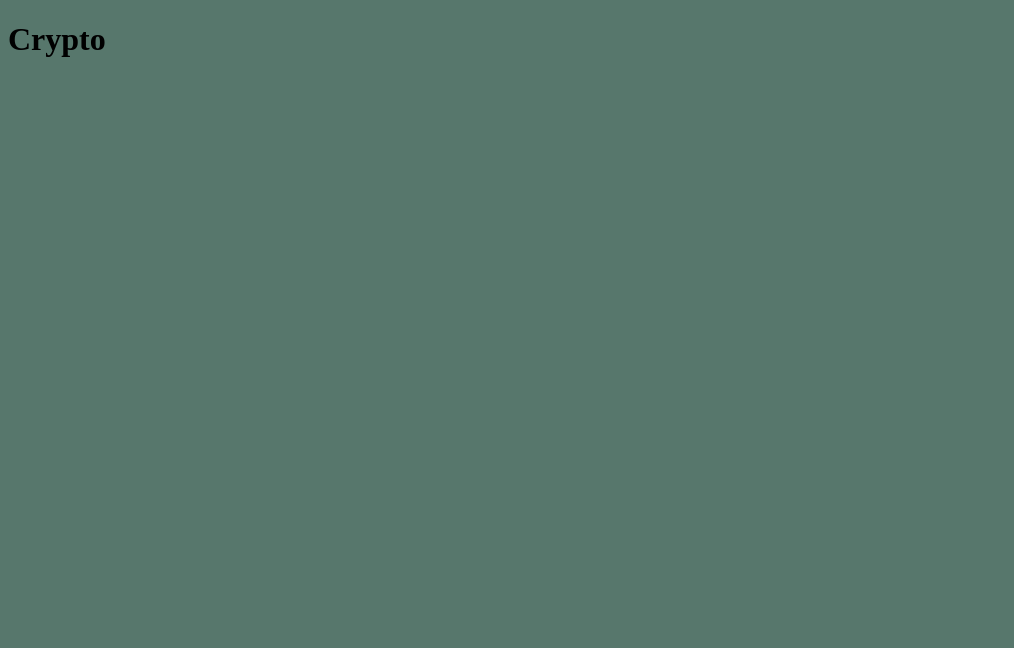
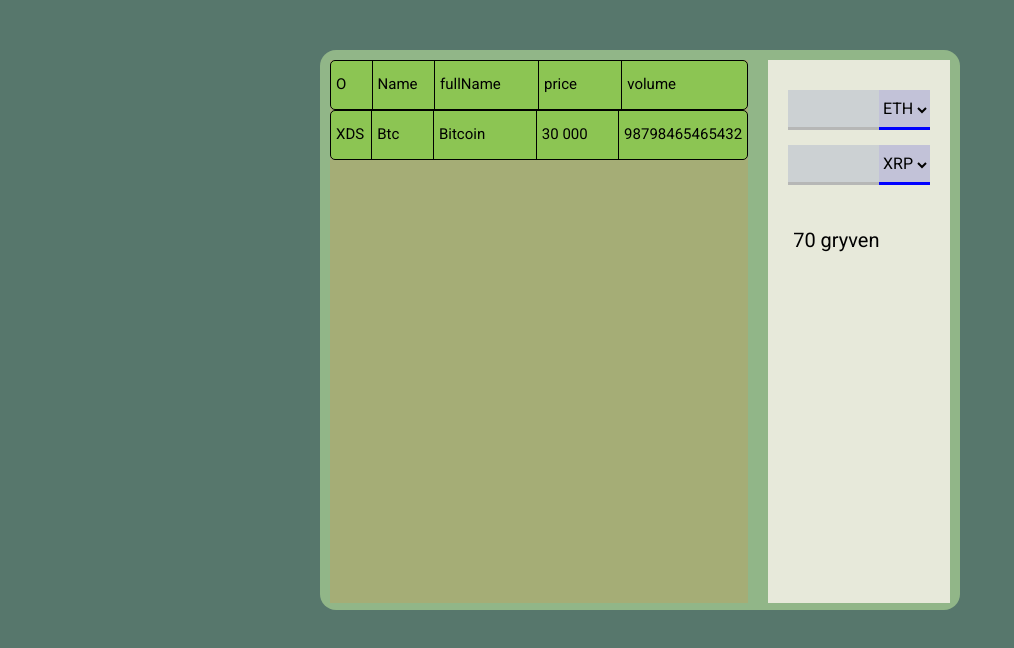
Before and after one commit to Andrey180293/CryptoExchange, a website built with webpack: page src/index.html in a window 1280 px wide. Shown: the whole page, without its empty margins (0-1014 px from the left). Built offline with nearby package versions, Linux system fonts and the light colour scheme; a web font is replaced by a local one.

Commit message:
finish css-layout

```diff
--- a/src/index.html
+++ b/src/index.html
@@ -7,7 +7,53 @@
     <title>Document</title>
 </head>
 <body>
-    <h1>Crypto</h1>
+     <div id="app" class="wrapper">
+         <div class="crypto">
+             <div class="crypto_table">
+                 <div class="crypto_table-component header">
+                     <div class="cell icon">O</div>
+                     <div class="cell name">Name</div>
+                     <div class="cell fullName">fullName</div>
+                     <div class="cell price">price</div>
+                     <div class="cell volume">volume</div>
+                 </div>
+
+                 <div class="crypto_table-component">
+
+                    <div class="cell icon">XDS</div>
+                    <div class="cell name">Btc</div>
+                    <div class="cell fullName">Bitcoin</div>
+                    <div class="cell price">30 000</div>
+                    <div class="cell volume">98798465465432</div>
+
+                 </div>
+             </div>
+
+
+             <div class="crypto_toolbar">
+                <div class="box">
+                    <div class="input" spellcheck="false" contenteditable></div>
+                    <select class="select">
+                        <option value="value1">BTC</option>
+                        <option value="value2" selected>ETH</option>
+                        <option value="value3">XRP</option>
+                    </select>
+                </div>
+
+                <div class="box">
+                    <div class="input" spellcheck="false" contenteditable></div>
+                    <select class="select">
+                        <option value="value1">BTC</option>
+                        <option value="value2" >ETH</option>
+                        <option value="value3" selected>XRP</option>
+                    </select>
+
+                </div>
+                <div class="output">70 gryven</div>
+             </div>
+
+         </div>
+     </div>
 
 </body>
 </html>
--- a/src/scss/index.scss
+++ b/src/scss/index.scss
@@ -1,3 +1,29 @@
+@import "~normalize.css";
+@import url("https://fonts.googleapis.com/css2?family=Comforter+Brush&family=Roboto:wght@100;400&display=swap");
+
+@import "toolbar";
+@import "table";
+
+* {
+  margin: 0;
+  box-sizing: border-box;
+  padding: 0;
+  user-select: none;
+}
 body {
   background-color: rgb(87, 119, 108);
+
+  font: size 12px;
+  font-family: "Roboto", sans-serif;
 }
+
+.crypto {
+  display: flex;
+  height: 70vh;
+  width: 50vw;
+  background: rgb(145, 182, 136);
+  border-radius: 1em;
+  margin-top: 50px;
+  margin-right: auto;
+  margin-left: auto;
+}
--- /dev/null
+++ b/src/scss/table.scss
@@ -0,0 +1,39 @@
+.crypto_table {
+  height: 97%;
+  width: 70%;
+  background: rgb(165, 173, 118);
+  margin: 10px;
+
+  &-component {
+    display: flex;
+    height: 50px;
+    width: 100%;
+    background-color: rgb(140, 197, 83);
+    border: black 1px solid;
+    border-radius: 5px;
+    .cell {
+      border-right: solid 1px black;
+      height: 100%;
+      font-size: 15px;
+      padding: 15px 5px;
+    }
+    .icon {
+      width: 10%;
+    }
+    .name {
+      width: 15%;
+    }
+    .fullName {
+      width: 25%;
+    }
+    .price {
+      width: 20%;
+    }
+    .volume {
+      border: none;
+    }
+  }
+  .header {
+    font-size: 28px;
+  }
+}
--- /dev/null
+++ b/src/scss/toolbar.scss
@@ -0,0 +1,50 @@
+.crypto_toolbar {
+  position: relative;
+  height: 97%;
+  width: 30%;
+  background: rgb(231, 233, 218);
+  margin: 10px;
+  padding: 15px 20px;
+  .box {
+    margin-top: 15px;
+    display: flex;
+    justify-content: space-between;
+    .input {
+      width: 70%;
+      height: 40px;
+      background-color: rgb(179, 187, 206);
+
+      padding-left: 5px;
+      border-bottom: rgb(134, 134, 148) solid 3px;
+      opacity: 0.5;
+      outline: none;
+      line-height: 40px;
+      &:hover {
+        opacity: 1;
+        border-bottom: rgb(56, 118, 175) solid 3px;
+      }
+      &:focus {
+        opacity: 1;
+
+        border-bottom: rgb(26, 80, 131) solid 3px;
+      }
+    }
+
+    .select {
+      height: 40px;
+      outline: none;
+      background-color: rgb(194, 194, 216);
+      border: none;
+      border-bottom: 3px solid blue;
+    }
+  }
+  .output {
+    margin-top: 20px;
+    min-height: 70px;
+    width: 100%;
+    line-height: 70px;
+    font-size: 20px;
+    padding: 0 5px;
+    overflow-wrap: break-word;
+  }
+}
```
Also changed, not shown: 1 other file.
